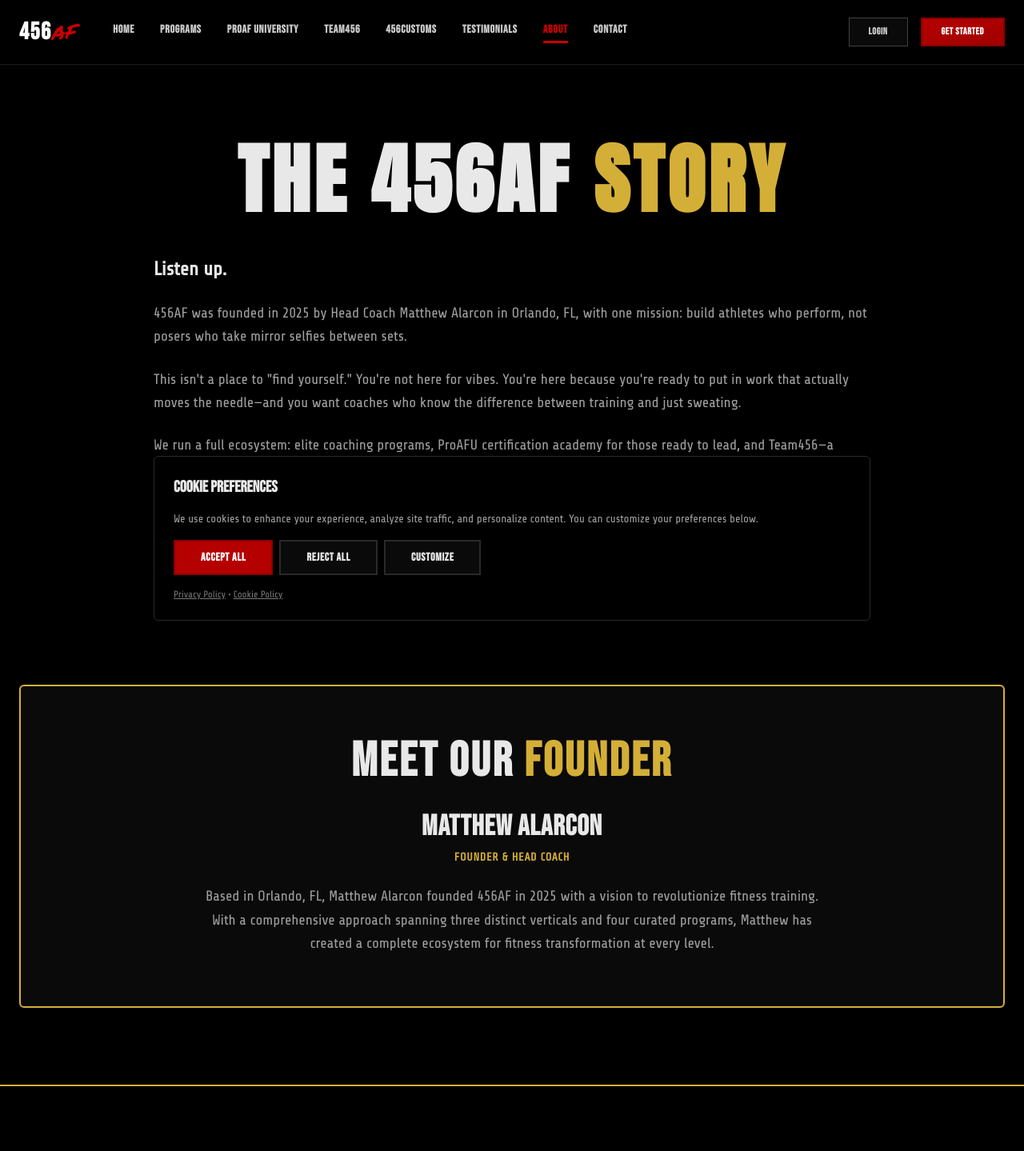
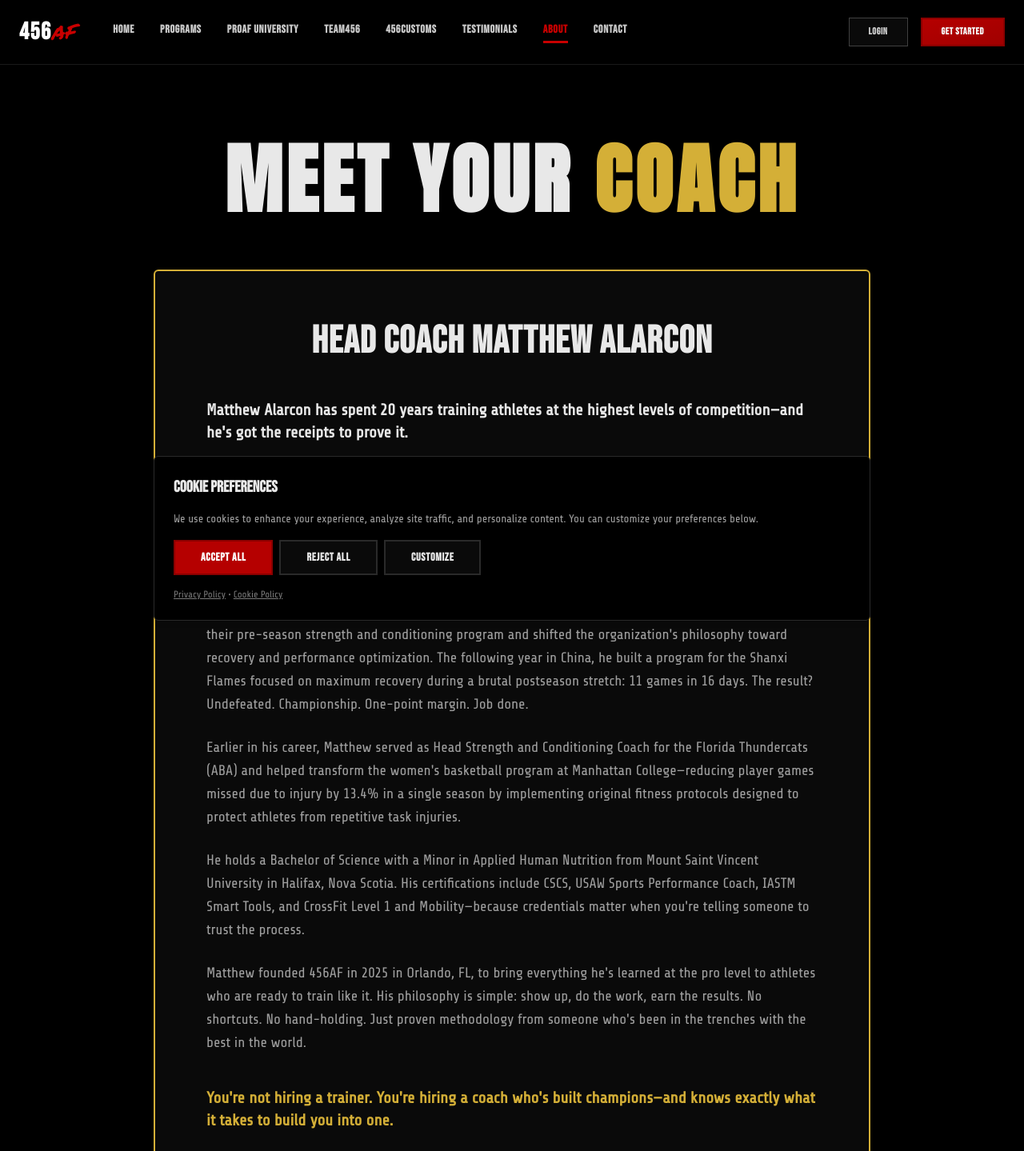
Before and after one commit to ghxstship/scorpion26.10, a Next.js app: page /about in a window 1280 px wide. Shown: the top 1439 px of the page at 80% size. Built offline with nearby package versions, Linux system fonts and the light colour scheme.

Commit message:
Update Matthew Alarcon biographies
- Homepage: Short bio with key highlights (20 years, 4 continents, NBA/Olympics)
- About page: Full comprehensive biography with career history, credentials, and philosophy

```diff
--- a/src/app/about/page.tsx
+++ b/src/app/about/page.tsx
@@ -1,31 +1,53 @@
-import { AboutSection } from '@/components/sections/AboutSection'
-
 /**
- * About Page - Spartan Warrior Design
- * Showcases brand story and founder info
+ * About Page - Meet Your Coach
+ * Full biography of Head Coach Matthew Alarcon
  */
 export default function AboutPage() {
   return (
     <main className="min-h-screen bg-[var(--grey-950)]">
       <div className="container mx-auto px-6 py-24">
-        <AboutSection />
+        {/* Page Header */}
+        <div className="mx-auto max-w-4xl mb-16 text-center">
+          <h1 className="mb-4 font-[family-name:var(--font-bebas)] text-6xl font-black uppercase tracking-wider text-[var(--grey-100)] md:text-7xl lg:text-8xl">
+            Meet Your <span className="text-[var(--gold-600)]">Coach</span>
+          </h1>
+        </div>
 
-        <div className="mt-24 rounded-sm border-2 border-[var(--gold-600)] bg-[var(--grey-900)] p-12 md:p-16">
-          <h2 className="mb-8 text-center font-[family-name:var(--font-bebas)] text-5xl font-black uppercase tracking-wider text-[var(--grey-100)] md:text-6xl">
-            Meet Our <span className="text-[var(--gold-600)]">Founder</span>
-          </h2>
-          <div className="mx-auto max-w-3xl text-center">
-            <h3 className="mb-2 font-[family-name:var(--font-bebas)] text-4xl font-bold uppercase tracking-wide text-[var(--grey-100)]">
-              Matthew Alarcon
-            </h3>
-            <p className="mb-6 text-sm font-bold uppercase tracking-wider text-[var(--gold-600)]">
-              Founder & Head Coach
+        {/* Full Bio */}
+        <div className="mx-auto max-w-4xl rounded-sm border-2 border-[var(--gold-600)] bg-[var(--grey-900)] p-12 md:p-16">
+          <div className="text-center mb-12">
+            <h2 className="mb-2 font-[family-name:var(--font-bebas)] text-4xl font-bold uppercase tracking-wide text-[var(--grey-100)] md:text-5xl">
+              Head Coach Matthew Alarcon
+            </h2>
+          </div>
+
+          <div className="space-y-6 text-lg leading-relaxed text-[var(--grey-300)]">
+            <p className="text-xl font-bold text-[var(--grey-100)]">
+              Matthew Alarcon has spent 20 years training athletes at the highest levels of competition—and he&apos;s got the receipts to prove it.
             </p>
-            <p className="text-lg leading-relaxed text-[var(--grey-300)]">
-              Based in Orlando, FL, Matthew Alarcon founded 456AF in 2025 with a vision to
-              revolutionize fitness training. With a comprehensive approach spanning three
-              distinct verticals and four curated programs, Matthew has created a complete
-              ecosystem for fitness transformation at every level.
+
+            <p>
+              His client list reads like a sports passport: NBA players, NCAA standouts, Euro League pros, USA Deaf Olympic Team members (Gold Medalists), USA Olympic Wheelchair Team members (Gold Medalists), and Senior National Team athletes from the USA, Sweden, Bosnia, and Turkey. He&apos;s worked with Under-20 National Team prospects and helped prepare three NBA pre-draft classes for the NBA Combine during his time at Attack Athletics in Chicago.
+            </p>
+
+            <p>
+              In 2013, Matthew joined Galatasaray Sports Club in Istanbul—a Top 8 Euroleague team—where he designed their pre-season strength and conditioning program and shifted the organization&apos;s philosophy toward recovery and performance optimization. The following year in China, he built a program for the Shanxi Flames focused on maximum recovery during a brutal postseason stretch: 11 games in 16 days. The result? Undefeated. Championship. One-point margin. Job done.
+            </p>
+
+            <p>
+              Earlier in his career, Matthew served as Head Strength and Conditioning Coach for the Florida Thundercats (ABA) and helped transform the women&apos;s basketball program at Manhattan College—reducing player games missed due to injury by 13.4% in a single season by implementing original fitness protocols designed to protect athletes from repetitive task injuries.
+            </p>
+
+            <p>
+              He holds a Bachelor of Science with a Minor in Applied Human Nutrition from Mount Saint Vincent University in Halifax, Nova Scotia. His certifications include CSCS, USAW Sports Performance Coach, IASTM Smart Tools, and CrossFit Level 1 and Mobility—because credentials matter when you&apos;re telling someone to trust the process.
+            </p>
+
+            <p>
+              Matthew founded 456AF in 2025 in Orlando, FL, to bring everything he&apos;s learned at the pro level to athletes who are ready to train like it. His philosophy is simple: show up, do the work, earn the results. No shortcuts. No hand-holding. Just proven methodology from someone who&apos;s been in the trenches with the best in the world.
+            </p>
+
+            <p className="text-xl font-bold text-[var(--gold-600)] pt-4">
+              You&apos;re not hiring a trainer. You&apos;re hiring a coach who&apos;s built champions—and knows exactly what it takes to build you into one.
             </p>
           </div>
         </div>
--- a/src/components/sections/AboutSection.tsx
+++ b/src/components/sections/AboutSection.tsx
@@ -1,6 +1,6 @@
 /**
- * The 456AF Story Section
- * Brand origin story with direct, no-nonsense messaging
+ * Meet Head Coach Matthew Alarcon Section
+ * Short bio for homepage
  */
 export function AboutSection() {
   return (
@@ -9,36 +9,26 @@ export function AboutSection() {
         {/* Page Header */}
         <div className="mb-12 text-center">
           <h1 className="mb-4 font-[family-name:var(--font-bebas)] text-6xl font-black uppercase tracking-wider text-[var(--grey-100)] md:text-7xl lg:text-8xl">
-            The 456AF <span className="text-[var(--gold-600)]">Story</span>
+            Meet Head Coach <span className="text-[var(--gold-600)]">Matthew Alarcon</span>
           </h1>
         </div>
 
-        {/* Story Content */}
+        {/* Bio Content */}
         <div className="space-y-6 text-lg leading-relaxed text-[var(--grey-300)]">
-          <p className="text-2xl font-bold text-[var(--grey-100)]">Listen up.</p>
-
-          <p>
-            456AF was founded in 2025 by Head Coach Matthew Alarcon in Orlando, FL, with one mission: build athletes who perform, not posers who take mirror selfies between sets.
+          <p className="text-2xl font-bold text-[var(--grey-100)]">
+            20 years. Four continents. NBA players, Olympians, Euro League pros, and everyone in between.
           </p>
 
           <p>
-            This isn&apos;t a place to &quot;find yourself.&quot; You&apos;re not here for vibes. You&apos;re here because you&apos;re ready to put in work that actually moves the needle—and you want coaches who know the difference between training and just sweating.
+            Matthew Alarcon has built his career training athletes who actually have to perform—not just look good doing it. From the NBA Combine to a championship run in China to strength programs for Gold Medal Olympians, he&apos;s been in the rooms where results matter and excuses don&apos;t fly.
           </p>
 
           <p>
-            We run a full ecosystem: elite coaching programs, ProAFU certification academy for those ready to lead, and Team456—a community where accountability isn&apos;t optional and excuses get left at the door.
+            He founded 456AF in 2025 with a simple mission: bring pro-level training to athletes who are serious about getting better. No fluff. No gimmicks. Just two decades of experience packed into programs that work.
           </p>
 
-          <p>
-            Your comfort zone? Not our concern. Your results? That&apos;s the only thing that matters.
-          </p>
-
-          <p>
-            So if you&apos;re ready to stop playing and start performing, welcome to the team.
-          </p>
-
-          <p className="text-[var(--grey-400)] italic">
-            If not, there&apos;s a smoothie bar down the street. They&apos;d love to have you. Local AF.
+          <p className="font-bold text-[var(--grey-100)]">
+            Based in Orlando. Certified to coach. Proven to deliver.
           </p>
         </div>
       </div>
```
